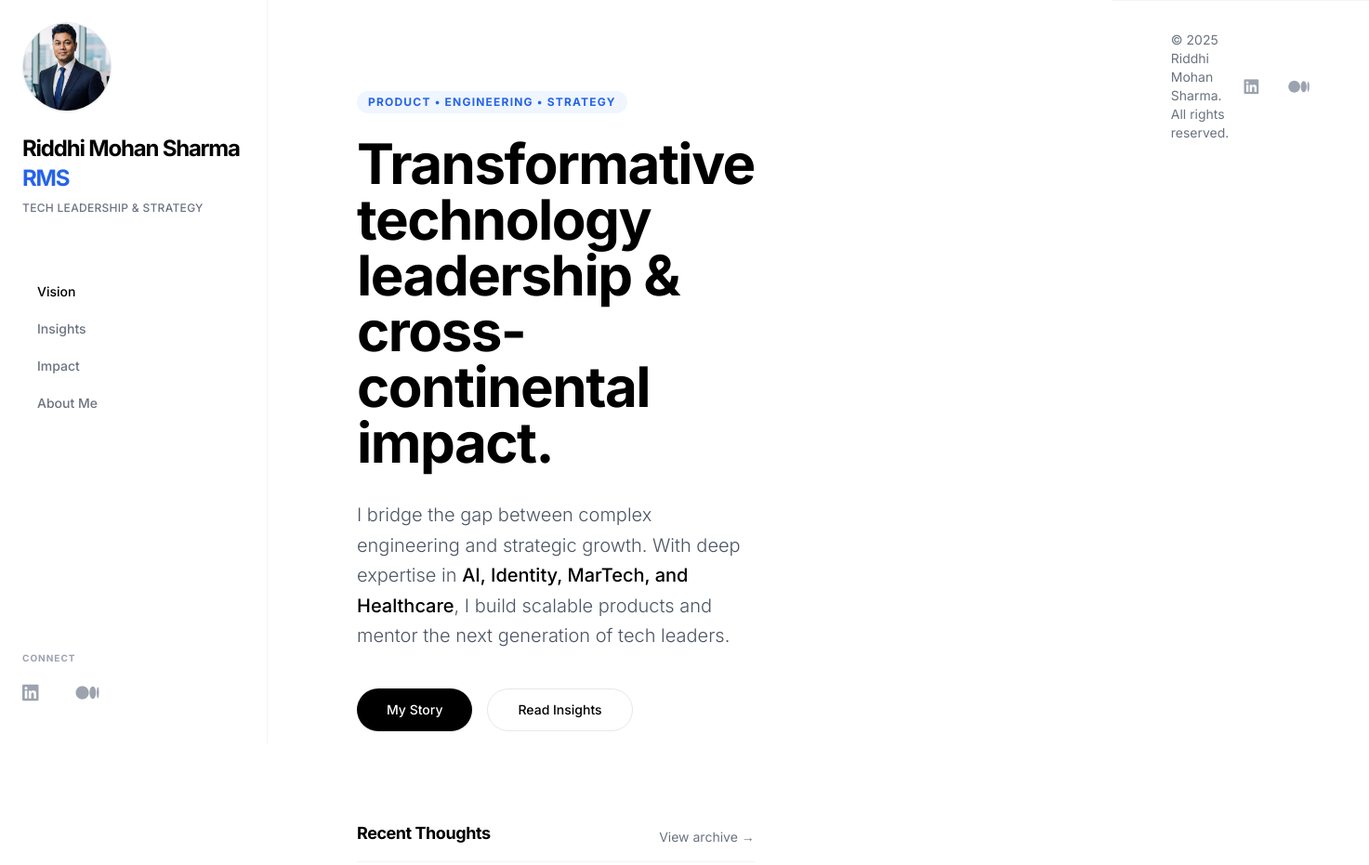
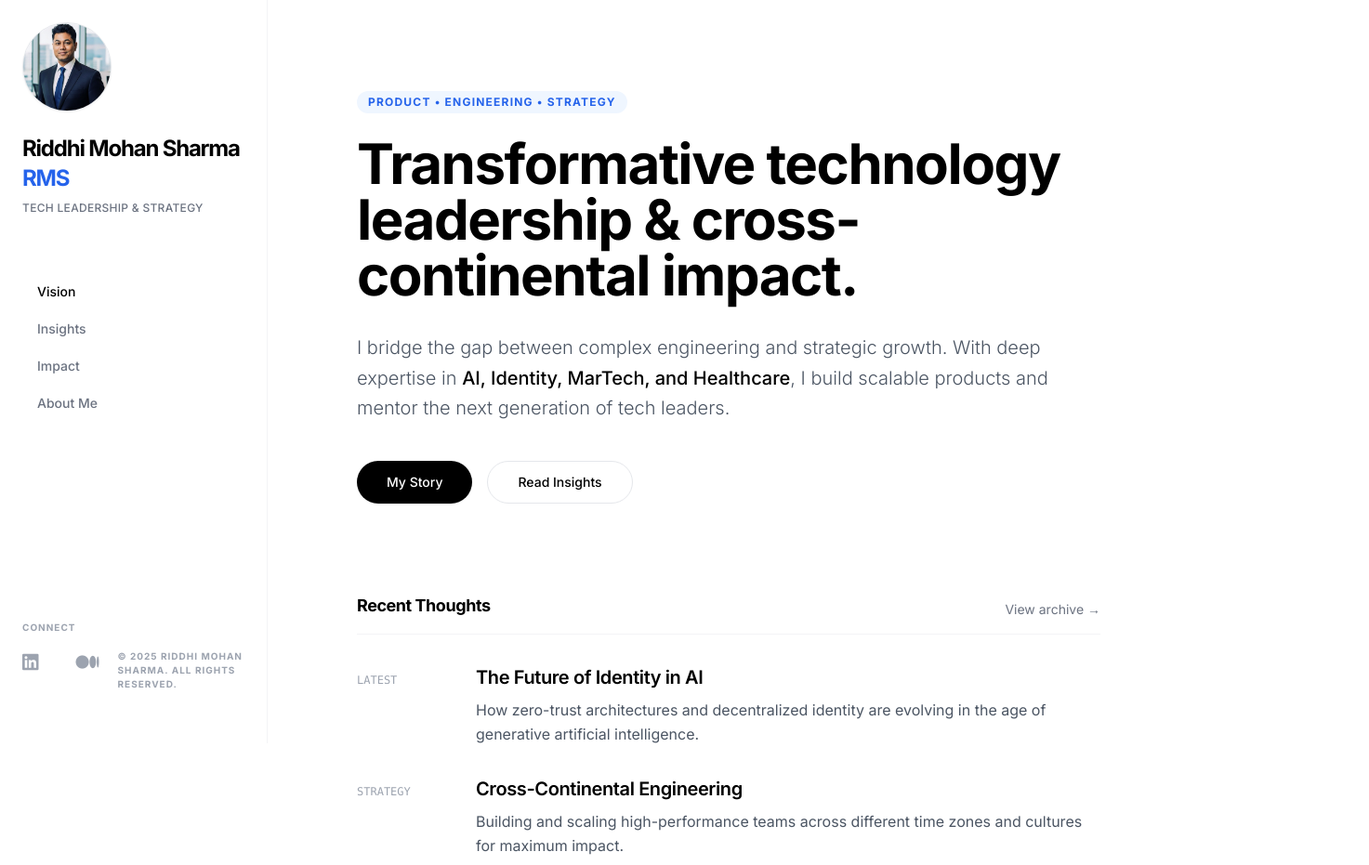
Before and after one commit to riddhimohan/riddhimohan.github.io, a plain HTML site: page index.html in a window 1280 px wide. Shown: the top 931 px of the page at 93% size, 1473 px wide, since content can reach past the window. Drawn offline with nearby package versions, Linux system fonts and the light colour scheme.

Commit message:
Update footer

```diff
--- a/index.html
+++ b/index.html
@@ -181,6 +181,8 @@
 					<a href="https://medium.com/@riddhimohansharma" target="_blank"
 						class="text-gray-400 hover:text-black transition-colors" aria-label="Medium"><i
 							class="fa-brands fa-medium text-xl"></i></a>
+					<p class="text-[10px] font-bold text-gray-400 uppercase tracking-widest mb-4">© 2025 Riddhi Mohan Sharma. All
+						rights reserved.</p>
 				</div>
 			</div>
 		</nav>
@@ -827,24 +829,4 @@
 	</script>
 </body>
 
-<footer class="md:ml-72 border-t border-gray-100 py-8 px-6 md:px-16">
-	<div class="max-w-5xl mx-auto flex flex-col md:flex-row justify-between items-center gap-4">
-		<p class="text-sm text-gray-500">&copy; 2025 Riddhi Mohan Sharma. All rights reserved.</p>
-		<div class="flex items-center gap-4">
-			<a href="https://linkedin.com/in/riddhimohansharma" target="_blank"
-				class="text-gray-400 hover:text-[#0077b5] transition-colors" aria-label="LinkedIn">
-				<i class="fa-brands fa-linkedin text-lg"></i>
-			</a>
-			<a href="https://x.com/RiddhiMohanS" target="_blank" class="text-gray-400 hover:text-black transition-colors"
-				aria-label="X / Twitter">
-				<i class="fa-brands fa-x-twitter text-lg"></i>
-			</a>
-			<a href="https://medium.com/@riddhimohansharma" target="_blank"
-				class="text-gray-400 hover:text-black transition-colors" aria-label="Medium">
-				<i class="fa-brands fa-medium text-lg"></i>
-			</a>
-		</div>
-	</div>
-</footer>
-
 </html>
```
